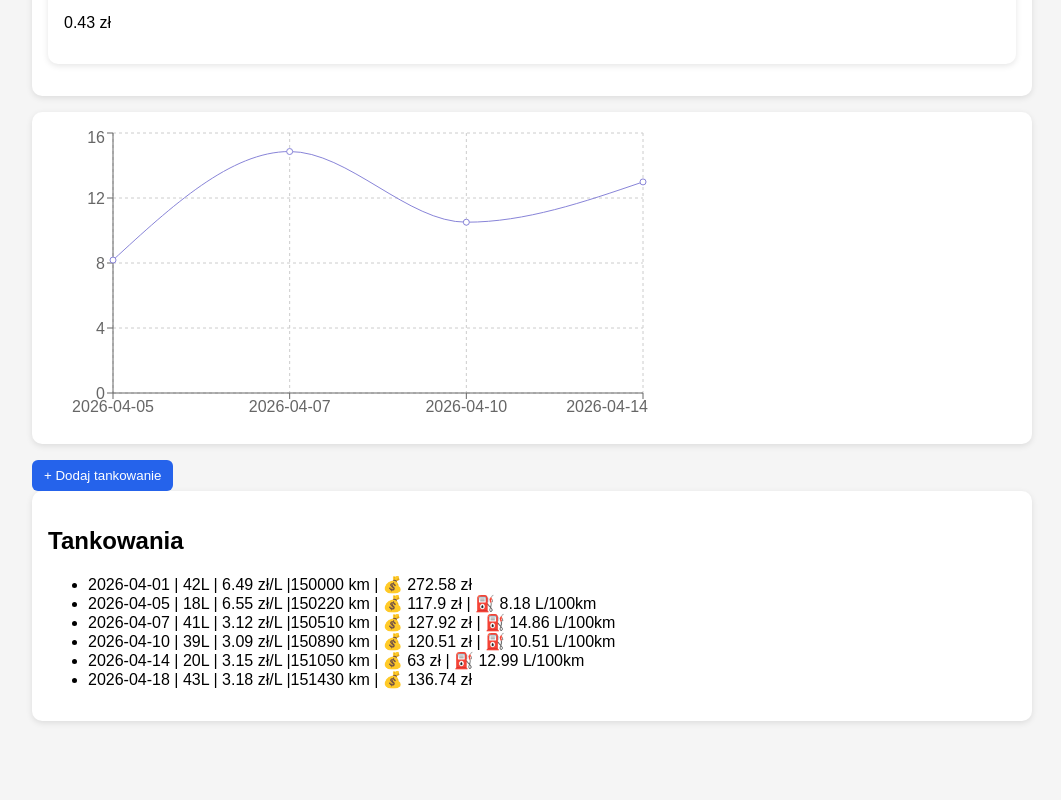
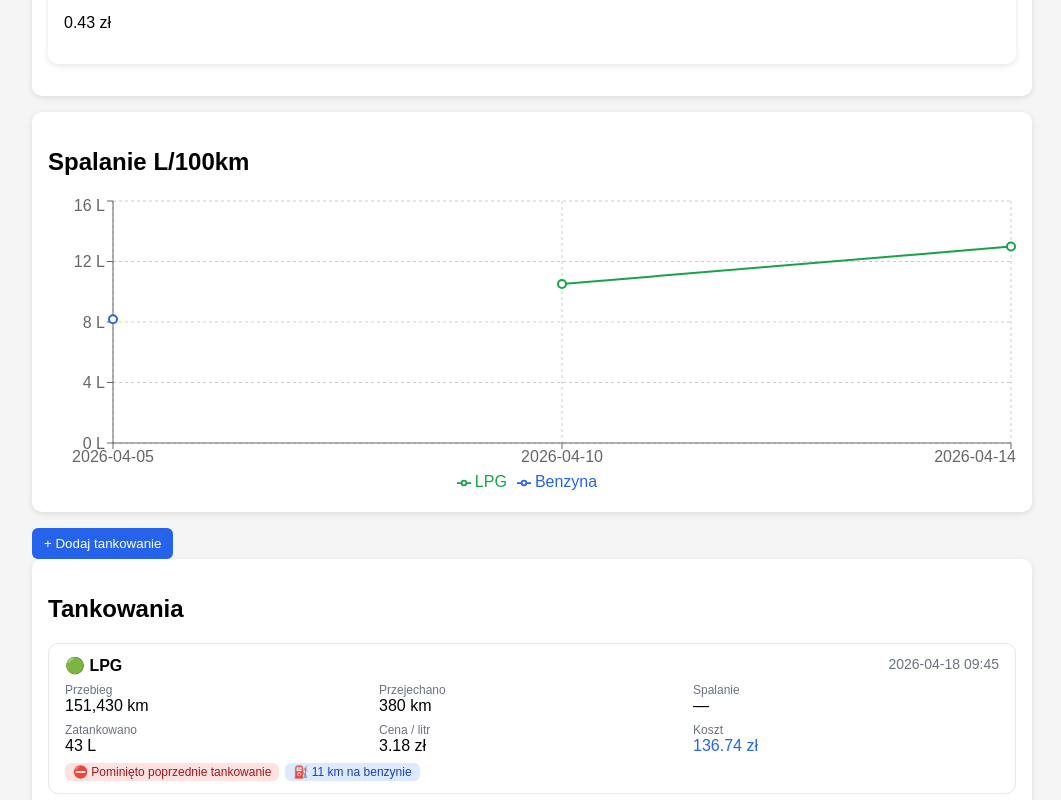
Before and after one commit to szymsad/react_beg, a React (Vite) app in the folder fuel-tracker/: page / in a window 1280 px wide. Shown: the part 1020-1820 px from the top of the page, without its empty margins (108-1169 px from the left). Before the commit the page ends 1777 px from the top, so only its background shows below. Built offline with nearby package versions, Linux system fonts and the light colour scheme.

Commit message:
poprawa czytelnosci listy tankowania oraz wykresu

```diff
--- a/fuel-tracker/src/components/FuelChart.tsx
+++ b/fuel-tracker/src/components/FuelChart.tsx
@@ -1,4 +1,7 @@
-import { LineChart, Line, XAxis, YAxis, Tooltip, CartesianGrid } from "recharts"
+import {
+  LineChart, Line, XAxis, YAxis, Tooltip,
+  CartesianGrid, Legend, ResponsiveContainer
+} from "recharts"
 import type { FuelEntry } from "../types/FuelEntry"
 import { calcConsumptionData } from "../utils/fuelCalculations"
 
@@ -6,19 +9,104 @@ interface Props {
   entries: FuelEntry[]
 }
 
+const FUEL_COLORS = {
+  petrol: "#2563eb",
+  lpg: "#16a34a",
+  diesel: "#b45309",
+}
+
+const FUEL_LABELS = {
+  petrol: "Benzyna",
+  lpg: "LPG",
+  diesel: "Diesel",
+}
+
 function FuelChart({ entries }: Props) {
-  const data = calcConsumptionData(entries)
-  // data to gotowy format { date, lper100km, cost, costPerKm }
-  // Recharts tego wymaga — masz teraz dwa wykresy za darmo
+  const petrolData = calcConsumptionData(entries, "petrol")
+  const lpgData = calcConsumptionData(entries, "lpg")
+  const dieselData = calcConsumptionData(entries, "diesel")
+
+  // Scalamy wszystkie punkty w jeden dataset po dacie+czasie
+  const allKeys = [
+    ...petrolData.map(d => `${d.date} ${d.time}`),
+    ...lpgData.map(d => `${d.date} ${d.time}`),
+    ...dieselData.map(d => `${d.date} ${d.time}`),
+  ]
+  const uniqueKeys = [...new Set(allKeys)].sort()
+
+  const chartData = uniqueKeys.map(key => {
+    const p = petrolData.find(d => `${d.date} ${d.time}` === key)
+    const l = lpgData.find(d => `${d.date} ${d.time}` === key)
+    const di = dieselData.find(d => `${d.date} ${d.time}` === key)
+    return {
+      label: key.slice(0, 10),  // tylko data na osi X
+      petrol: p?.lper100km ?? null,
+      lpg: l?.lper100km ?? null,
+      diesel: di?.lper100km ?? null,
+    }
+  })
+
+  const hasPetrol = petrolData.length > 0
+  const hasLpg = lpgData.length > 0
+  const hasDiesel = dieselData.length > 0
+
+  if (chartData.length === 0) {
+    return <p>Za mało danych do wykresu</p>
+  }
 
   return (
-    <LineChart width={600} height={300} data={data}>
-      <CartesianGrid strokeDasharray="3 3" />
-      <XAxis dataKey="date" />
-      <YAxis />
-      <Tooltip />
-      <Line type="monotone" dataKey="lper100km" stroke="#8884d8" name="L/100km" />
-    </LineChart>
+    <div>
+      <h2>Spalanie L/100km</h2>
+      <ResponsiveContainer width="100%" height={300}>
+        <LineChart data={chartData}>
+          <CartesianGrid strokeDasharray="3 3" />
+          <XAxis dataKey="label" />
+          <YAxis unit=" L" />
+          <Tooltip
+            formatter={(value, name) => [
+              value !== null ? `${value} L/100km` : "—",
+              FUEL_LABELS[name as keyof typeof FUEL_LABELS] ?? String(name)
+            ]}
+          />
+          <Legend
+            formatter={(value) => FUEL_LABELS[value as keyof typeof FUEL_LABELS] ?? value}
+          />
+          {hasPetrol && (
+            <Line
+              type="monotone"
+              dataKey="petrol"
+              stroke={FUEL_COLORS.petrol}
+              strokeWidth={2}
+              dot={{ r: 4 }}
+              connectNulls={false}
+              name="petrol"
+            />
+          )}
+          {hasLpg && (
+            <Line
+              type="monotone"
+              dataKey="lpg"
+              stroke={FUEL_COLORS.lpg}
+              strokeWidth={2}
+              dot={{ r: 4 }}
+              connectNulls={false}
+              name="lpg"
+            />
+          )}
+          {hasDiesel && (
+            <Line
+              type="monotone"
+              dataKey="diesel"
+              stroke={FUEL_COLORS.diesel}
+              strokeWidth={2}
+              dot={{ r: 4 }}
+              connectNulls={false}
+              name="diesel"
+            />
+          )}
+        </LineChart>
+      </ResponsiveContainer>
+    </div>
   )
 }
 
--- a/fuel-tracker/src/components/FuelForm.tsx
+++ b/fuel-tracker/src/components/FuelForm.tsx
@@ -195,7 +195,7 @@ function FuelForm({ onAdd }: Props) {
         <input
           type="number"
           step="0.1"
-          placeholder="Km przejechane na benzynie (przed włączeniem gazu)"
+          placeholder="Km przejechane na benzynie (gdy skończył się gaz)"
           value={kmOnPetrol}
           onChange={e => setKmOnPetrol(e.target.value)}
         />
--- a/fuel-tracker/src/components/FuelList.tsx
+++ b/fuel-tracker/src/components/FuelList.tsx
@@ -1,32 +1,166 @@
 import type { FuelEntry } from "../types/FuelEntry"
-import { calcEntryCost, calcConsumptionData } from "../utils/fuelCalculations"
+import { calcEntryCost } from "../utils/fuelCalculations"
 
 interface Props {
   entries: FuelEntry[]
 }
 
+const FUEL_ICON: Record<string, string> = {
+  petrol: "⛽",
+  lpg: "🟢",
+  diesel: "🛢️",
+}
+
+const FUEL_LABEL: Record<string, string> = {
+  petrol: "Benzyna",
+  lpg: "LPG",
+  diesel: "Diesel",
+}
+
+// Oblicza dystans od poprzedniego tankowania TEGO SAMEGO paliwa
+function getDistanceFromPrev(entries: FuelEntry[], index: number): number | null {
+  const entry = entries[index]
+  for (let i = index - 1; i >= 0; i--) {
+    if (entries[i].fuelType === entry.fuelType) {
+      const dist = entry.mileage - entries[i].mileage
+      return dist > 0 ? dist : null
+    }
+  }
+  return null
+}
+
+function getConsumption(entries: FuelEntry[], index: number): number | null {
+  const entry = entries[index]
+  if (entry.missedPreviousRefuel) return null
+
+  for (let i = index - 1; i >= 0; i--) {
+    if (entries[i].fuelType === entry.fuelType) {
+      let dist = entry.mileage - entries[i].mileage
+      if (entry.fuelType === "lpg" && entry.kmOnPetrol) {
+        dist -= entry.kmOnPetrol
+      }
+      if (dist <= 0) return null
+      if (!entry.isFullTank) return null  // nie liczymy jeśli nie do pełna
+      return Number(((entry.liters / dist) * 100).toFixed(2))
+    }
+  }
+  return null
+}
+
 function FuelList({ entries }: Props) {
-  const consumptionData = calcConsumptionData(entries)
+  if (entries.length === 0) {
+    return (
+      <div>
+        <h2>Tankowania</h2>
+        <p style={{ color: "#6b7280" }}>Brak tankowań dla wybranego auta.</p>
+      </div>
+    )
+  }
 
   return (
     <div>
       <h2>Tankowania</h2>
-      <ul>
-        {entries.map((entry, index) => {
-          // consumptionData ma o jeden element mniej (brak dla pierwszego wpisu)
-          const stats = consumptionData[index - 1]
+      <div style={{ display: "flex", flexDirection: "column", gap: 12 }}>
+        {[...entries].reverse().map((entry, reversedIndex) => {
+          const originalIndex = entries.length - 1 - reversedIndex
+          const distance = getDistanceFromPrev(entries, originalIndex)
+          const consumption = getConsumption(entries, originalIndex)
 
           return (
-            <li key={entry.id}>
-              {entry.date} | {entry.liters}L | {entry.pricePerLiter} zł/L |
-              {entry.mileage} km | 💰 {calcEntryCost(entry)} zł
-              {stats && ` | ⛽ ${stats.lper100km} L/100km`}
-            </li>
+            <div
+              key={entry.id}
+              style={{
+                border: "1px solid #e5e7eb",
+                borderRadius: 10,
+                padding: "12px 16px",
+                background: "white",
+              }}
+            >
+              {/* NAGŁÓWEK — paliwo + data */}
+              <div style={{ display: "flex", justifyContent: "space-between", marginBottom: 8 }}>
+                <span style={{ fontWeight: 600, fontSize: 16 }}>
+                  {FUEL_ICON[entry.fuelType]} {FUEL_LABEL[entry.fuelType]}
+                </span>
+                <span style={{ color: "#6b7280", fontSize: 14 }}>
+                  {entry.date} {entry.time}
+                </span>
+              </div>
+
+              {/* GŁÓWNE INFO */}
+              <div style={{ display: "grid", gridTemplateColumns: "1fr 1fr 1fr", gap: 8 }}>
+                <div>
+                  <div style={{ fontSize: 12, color: "#6b7280" }}>Przebieg</div>
+                  <div style={{ fontWeight: 500 }}>{entry.mileage.toLocaleString()} km</div>
+                </div>
+                <div>
+                  <div style={{ fontSize: 12, color: "#6b7280" }}>Przejechano</div>
+                  <div style={{ fontWeight: 500 }}>
+                    {distance !== null ? `${distance} km` : "—"}
+                  </div>
+                </div>
+                <div>
+                  <div style={{ fontSize: 12, color: "#6b7280" }}>Spalanie</div>
+                  <div style={{ fontWeight: 500 }}>
+                    {consumption !== null ? `${consumption} L/100km` : "—"}
+                  </div>
+                </div>
+                <div>
+                  <div style={{ fontSize: 12, color: "#6b7280" }}>Zatankowano</div>
+                  <div style={{ fontWeight: 500 }}>{entry.liters} L</div>
+                </div>
+                <div>
+                  <div style={{ fontSize: 12, color: "#6b7280" }}>Cena / litr</div>
+                  <div style={{ fontWeight: 500 }}>{entry.pricePerLiter.toFixed(2)} zł</div>
+                </div>
+                <div>
+                  <div style={{ fontSize: 12, color: "#6b7280" }}>Koszt</div>
+                  <div style={{ fontWeight: 500, color: "#2563eb" }}>
+                    {calcEntryCost(entry).toFixed(2)} zł
+                  </div>
+                </div>
+              </div>
+
+              {/* FLAGI — dodatkowe info */}
+              <div style={{ display: "flex", gap: 6, marginTop: 8, flexWrap: "wrap" }}>
+                {!entry.isFullTank && (
+                  <span style={tagStyle("#fef3c7", "#92400e")}>
+                    ⚠️ Nie do pełna
+                    {entry.tankLevelAfter ? ` (${entry.tankLevelAfter} L w zbiorniku)` : ""}
+                  </span>
+                )}
+                {entry.missedPreviousRefuel && (
+                  <span style={tagStyle("#fee2e2", "#991b1b")}>
+                    ⛔ Pominięto poprzednie tankowanie
+                  </span>
+                )}
+                {entry.fuelType === "lpg" && entry.kmOnPetrol && entry.kmOnPetrol > 0 && (
+                  <span style={tagStyle("#dbeafe", "#1e40af")}>
+                    ⛽ {entry.kmOnPetrol} km na benzynie
+                  </span>
+                )}
+                {entry.note && (
+                  <span style={tagStyle("#f3f4f6", "#374151")}>
+                    📝 {entry.note}
+                  </span>
+                )}
+              </div>
+            </div>
           )
         })}
-      </ul>
+      </div>
     </div>
   )
 }
 
+function tagStyle(bg: string, color: string): React.CSSProperties {
+  return {
+    background: bg,
+    color,
+    borderRadius: 6,
+    padding: "2px 8px",
+    fontSize: 12,
+    fontWeight: 500,
+  }
+}
+
 export default FuelList
```
